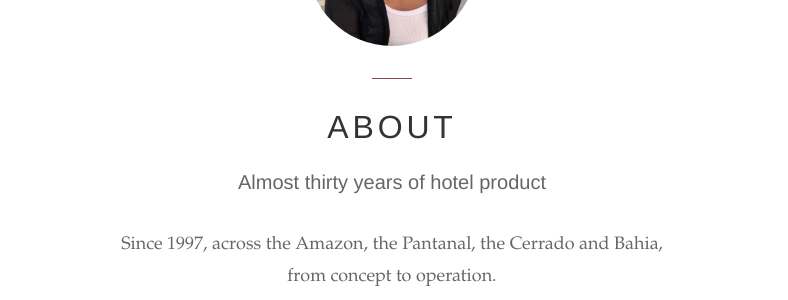
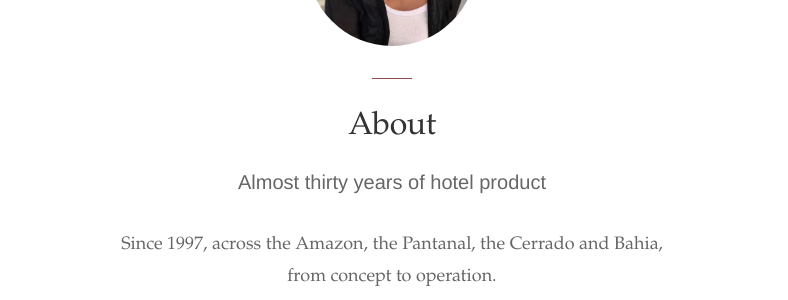
Before and after one commit to jpzank/raquel_zanchet.website, a Jekyll site: the page built from en/about/index.html, in a window 1280 px wide. Shown: the part 244-544 px from the top of the page, without its empty margins (248-1036 px from the left). Built offline with Jekyll 4.4.1, drawn with Linux system fonts in a browser that asks for light colours.

Commit message:
Set every page title in the logo's serif
The site had three designs for its h1. The home page used the display
serif. Services, Projects, Collab and About used light sans in spaced
capitals. Contact and the 404 used light sans in lowercase. The serif,
which is the brand's voice because it is the logo's face, only reached the
inner pages in the intro paragraph, directly under a title set in the
other family.

All h1s now share one rule: display serif, regular weight, normal case,
the slight negative tracking the hero already used. Only size varies with
role: the home opens with a sentence, the other pages with a name.

Normal case rather than capitals because spaced serif capitals are
exactly how RAQUEL ZANCHET is drawn in the logo, and on Contact and the
404 the title sits right under it, where capitals would read as part of
the signature. Spaced capitals stay as the label style, in sans: nav,
section openings, categories. Since the previous commit moved capitals
into CSS, switching the titles to capitals would now be one line.

Checked against main at 1440 and 390 on all thirteen pages: every changed
pixel is inside the h1 box, no page changes height, and the home page is
identical, so moving its properties into the shared rule changed nothing
there.

Co-Authored-By: Claude Opus 5.5 <noreply@anthropic.com>
Claude-Session: https://claude.ai/code/session_01TseMwL3LzGscwgFFqatJwM

```diff
--- a/css/styles.css
+++ b/css/styles.css
@@ -308,13 +308,8 @@ main,
 }
 
 .hero h1 {
-    font-family: var(--font-display);
     font-size: var(--t-hero);
-    font-weight: var(--font-weight-regular);
     line-height: 1.18;
-    letter-spacing: var(--ls-hero);
-    color: var(--tinta);
-    text-wrap: balance;
     margin-bottom: var(--e-4);
 }
 
@@ -405,6 +400,36 @@ main,
 
 .botao-vazio:hover {
     background-color: var(--marca-suave);
+}
+
+/* --------------------------------------------------------------------------
+   Título de página
+   --------------------------------------------------------------------------
+
+   Um desenho só para todo h1 do site: a serifa do logo, peso regular, caixa
+   normal. Eram três. A home em serifa; Serviços, Projetos, Collab e Sobre
+   em sans leve e versal espaçada; Contato e a 404 em sans leve e caixa
+   baixa. A serifa, que é a voz da marca, só chegava às páginas internas no
+   olho de página, logo abaixo de um título desenhado em outra família.
+
+   Caixa normal, e não versal, porque versal serifada e espaçada é
+   exatamente o desenho de RAQUEL ZANCHET no logo. Em Contato e na 404 o
+   título fica logo abaixo dele, e em versal passaria por parte da
+   assinatura. A versal espaçada segue como desenho de rótulo, em sans:
+   navegação, abertura de seção, categorias.
+
+   Só o tamanho muda com o papel. A home abre com uma frase, as outras
+   páginas com um nome. */
+
+.hero h1,
+.page-header h1,
+.contact-page h1,
+.not-found h1 {
+    font-family: var(--font-display);
+    font-weight: var(--font-weight-regular);
+    letter-spacing: var(--ls-hero);
+    color: var(--tinta);
+    text-wrap: balance;
 }
 
 /* --------------------------------------------------------------------------
@@ -1132,11 +1157,7 @@ main,
 
 .page-header h1 {
     font-size: var(--t-3xl);
-    font-weight: var(--font-weight-light);
     margin-bottom: var(--e-4);
-    color: var(--tinta);
-    letter-spacing: var(--ls-rotulo);
-    text-transform: uppercase;
 }
 
 .page-header h2 {
@@ -1555,15 +1576,10 @@ main,
     margin: 0 auto;
 }
 
-/* Sem o espacejamento de .page-header h1, de propósito. Lá o título é
-   versal, e 0.12em é o respiro que caixa alta pede; aqui é caixa baixa, e o
-   mesmo valor entre minúsculas desmonta a palavra em letras soltas. */
 .contact-page h1 {
     text-align: center;
     font-size: var(--t-3xl);
-    font-weight: var(--font-weight-light);
     margin-bottom: var(--e-5);
-    color: var(--tinta);
 }
 
 .contact-page p {
@@ -1682,13 +1698,9 @@ main,
     text-align: center;
 }
 
-/* Caixa baixa, então sem espacejamento de versal, pelo mesmo motivo do
-   título de contato. */
 .not-found h1 {
     font-size: var(--t-3xl);
-    font-weight: var(--font-weight-light);
     margin-bottom: var(--e-5);
-    color: var(--tinta);
 }
 
 /* A metade em inglês vem depois de um traço, para ficar claro que é a mesma
```
